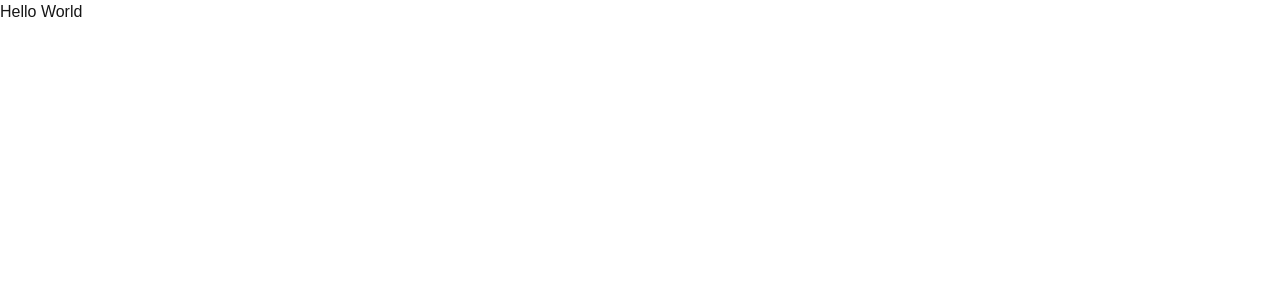
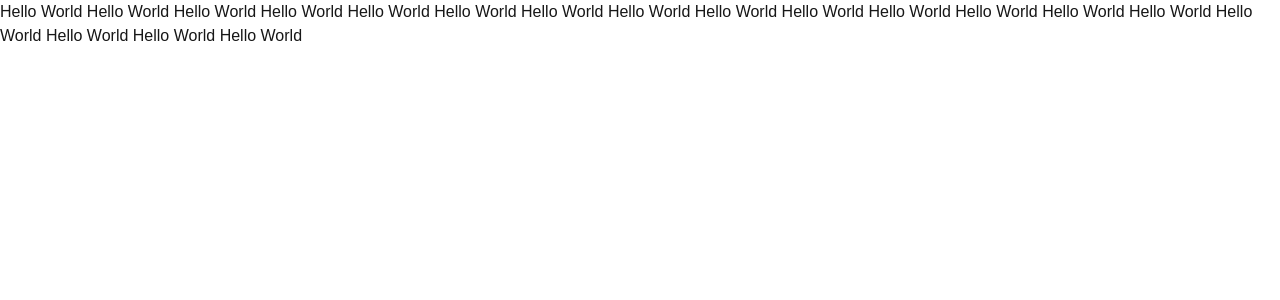
Before and after one commit to MahadAhmed05/COMFORTY, a Next.js app: page / in a window 1280 px wide. Shown: the top 300 px of the page. Built offline with nearby package versions, Linux system fonts and the light colour scheme.

Commit message:
testing 1

```diff
--- a/app/page.tsx
+++ b/app/page.tsx
@@ -2,6 +2,26 @@ import Image from "next/image";
 
 export default function Home() {
   return (
-    <div>Hello World</div>
+    <div>
+      Hello World
+      Hello World
+      Hello World
+      Hello World
+      Hello World
+      Hello World
+      Hello World
+      Hello World
+      Hello World
+      Hello World
+      Hello World
+      Hello World
+      Hello World
+      Hello World
+      Hello World
+      Hello World
+      Hello World
+      Hello World
+
+    </div>
   );
 }
```
